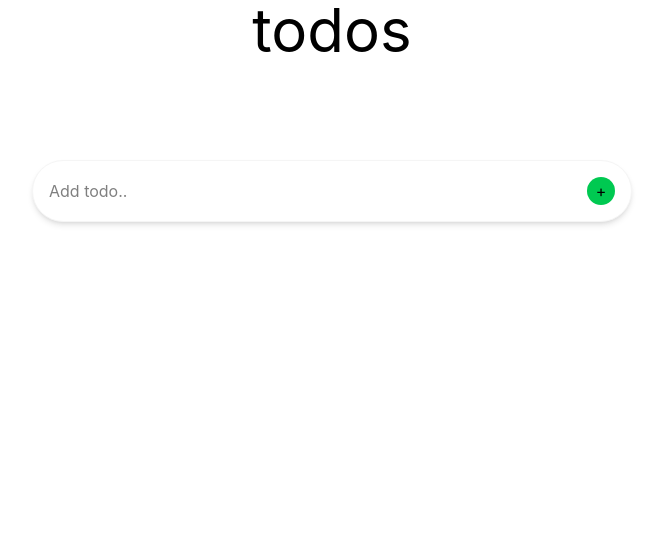
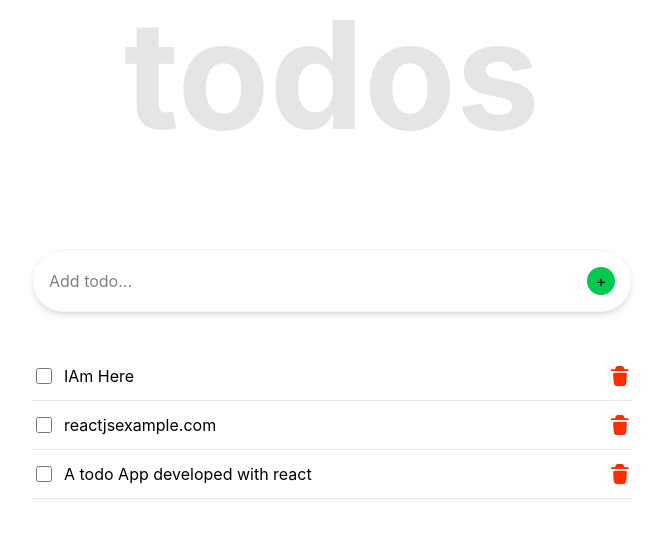
Before and after one commit to mathewkenyi07/React-TodoApp, a React (Vite) app: page / in a window 1280 px wide. Shown: the top 538 px of the page, without its empty margins (308-971 px from the left). Built offline with nearby package versions, Linux system fonts and the light colour scheme.

Commit message:
updated the UI

```diff
--- a/src/App.tsx
+++ b/src/App.tsx
@@ -1,9 +1,12 @@
-import TodoLogic from "./components/TodoLogic.tsx";
-
+import Ui from "./components/Ui";
+import Items from "./components/Items";
 export default function App() {
   return (
     <>
-    <TodoLogic />
+      <Ui />
+      <Items placeholder = "IAm Here"/>
+      <Items placeholder = "reactjsexample.com"/>
+      <Items placeholder = "A todo App developed with react"/>
     </>
   );
 }
--- a/src/components/Items.tsx
+++ b/src/components/Items.tsx
@@ -1,92 +1,25 @@
-// import trash from "../assets/trash.svg";
-
-// type Todo = {
-//   id: number;
-//   title: string;
-//   completed: boolean;
-// };
-
-// type ItemsProps = {
-//   todo: Todo;
-//   onToggle: (id: number) => void;
-//   onRemove: (id: number) => void;
-// };
-
-
-
-// export default function Items({placeholder,todo,onToggle,onRemove,}): ItemsProps {
-//   return (
-//     <>
-//       <div className=" flex flex-col items-center ">
-//           <div className="flex items-center justify-between w-[600px] border-b border-gray-200 py-3 items-center">
-//             <div className="flex items-center gap-3 pl-1">
-//               <input type="checkbox" className="h-4 w-4 cursor-pointer" />
-//               <input
-//                 type="text"
-//                 placeholder={placeholder}
-//                 className="bg-transparent text-lg text-gray-600 placeholder:text-gray-600 outline-none border-none"
-//               />
-//             </div>
-
-//             <button
-//               type="button"
-//               className="flex h-6 w-6 items-center justify-center rounded-full">
-//               <img src={trash}  alt="" />
-//             </button>
-//           </div>
-//       </div>
-//     </>
-//   );
-// }
-
-
 
 import trash from "../assets/trash.svg";
 
-type Todo = {
-  id: number;
-  title: string;
-  completed: boolean;
-};
-
-type ItemsProps = {
-  todo: Todo;
-  onToggle: (id: number) => void;
-  onRemove: (id: number) => void;
-};
-
-export default function Items({
-  todo,
-  onToggle,
-  onRemove,
-}: ItemsProps) {
+export default function Items(props) {
   return (
     <div className="flex flex-col items-center">
       <div className="flex items-center justify-between w-[600px] border-b border-gray-200 py-3">
         <div className="flex items-center gap-3 pl-1">
           <input
             type="checkbox"
-            checked={todo.completed}
-            onChange={() => onToggle(todo.id)}
             className="h-4 w-4 cursor-pointer"
           />
 
-          <span
-            className={
-              todo.completed
-                ? "text-lg text-gray-400 line-through"
-                : "text-lg text-gray-600"
-            }
-          >
-            {todo.title}
-          </span>
+         <p>{props.placeholder}</p>
+
+
+
         </div>
 
         <button
           type="button"
-          onClick={() => onRemove(todo.id)}
-          className="flex h-6 w-6 items-center justify-center rounded-full"
-        >
+          className="flex h-6 w-6 items-center justify-center rounded-full">
           <img src={trash} alt="Delete todo" />
         </button>
       </div>
--- a/src/components/TodoLogic.tsx
+++ b/src/components/TodoLogic.tsx
@@ -1,6 +1,4 @@
 import { useReducer, useRef } from "react";
-import Ui from "./Ui";
-import Items from "./Items";
 
 type Todo = {
   id: number;
@@ -66,18 +64,7 @@ export default function TodoLogic() {
 
   return (
     <>
-      <Ui inputRef={inputRef} onAdd={handleAdd} />
 
-      <div className="flex flex-col items-center">
-        {current.map((todo) => (
-          <Items
-            key={todo.id}
-            todo={todo}
-            onToggle={lineThrough}
-            onRemove={removeTodo}
-          />
-        ))}
-      </div>
     </>
   );
 }
--- a/src/components/Ui.tsx
+++ b/src/components/Ui.tsx
@@ -1,30 +1,22 @@
 
-// import plus from "../assets/plus.svg";
-import type { RefObject } from "react";
 
-type UiProps = {
-  inputRef: RefObject<HTMLInputElement | null>;
-  onAdd: () => void;
-};
-
-export default function Ui({ inputRef, onAdd }: UiProps) {
+export default function Ui() {
   return (
     <>
-      <div className="flex items-center justify-center text-6xl mb-[100px]">
+      <div className="flex items-center justify-center text-6xl mb-[100px] text-neutral-200 font-bold text-[150px]">
         todos
       </div>
 
       <div className="flex flex-col items-center mb-10">
         <div className="flex bg-white rounded-full shadow-md border border-neutral-100 p-4 w-[600px] justify-between">
           <input
-            ref={inputRef}
+
             type="text"
-            placeholder="Add todo.."
+            placeholder="Add todo..."
             className="outline-none"/>
 
           <button
             type="button"
-            onClick={onAdd}
             className="flex justify-center rounded-full bg-green-500 h-7 w-7 items-center">+</button>
         </div>
       </div>
```
